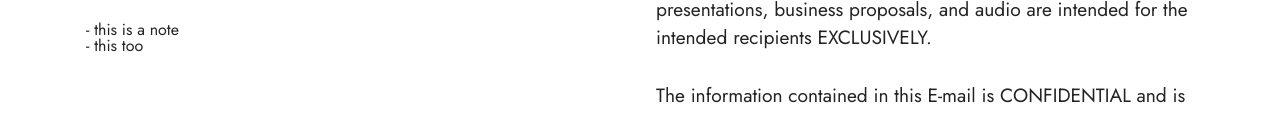
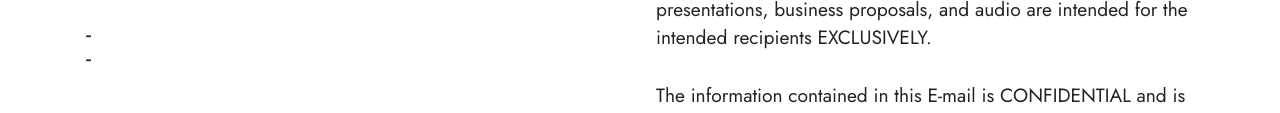
Before and after one commit to loudandbeyond/audioproject, a plain HTML site: page index.html in a window 1280 px wide. Shown: the part 1063-1176 px from the top of the page. Drawn offline with Linux system fonts and the light colour scheme.

Commit message:
Update index.html

```diff
--- a/index.html
+++ b/index.html
@@ -172,7 +172,7 @@
     <div class="container">
         <div class="row justify-content-center">
             <div class="col-12 col-md">
-                <h5 class="mbr-section-title mbr-fonts-style mb-4 display-2"><strong>Notes</strong></h5><h6> - this is a note <br> - this too</h6>
+                <h5 class="mbr-section-title mbr-fonts-style mb-4 display-2"><strong>Notes</strong></h5><h4> -  <br> - </h4> <br>
 
             </div>
             <div class="col-md-12 col-lg-6">
```
